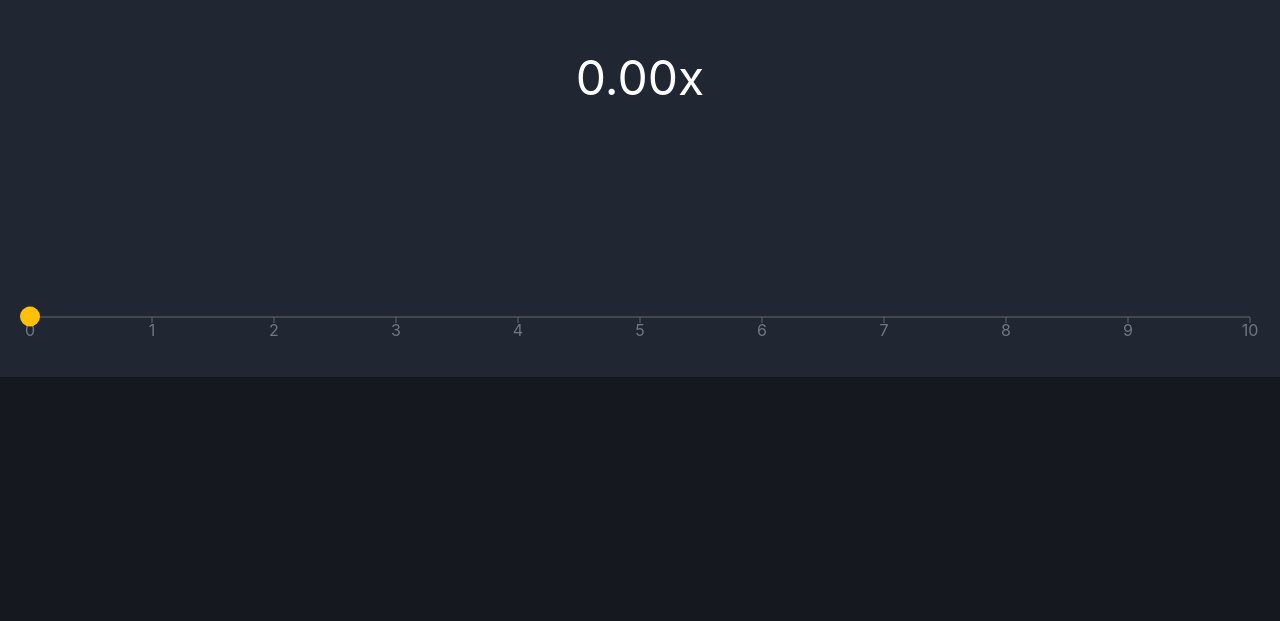
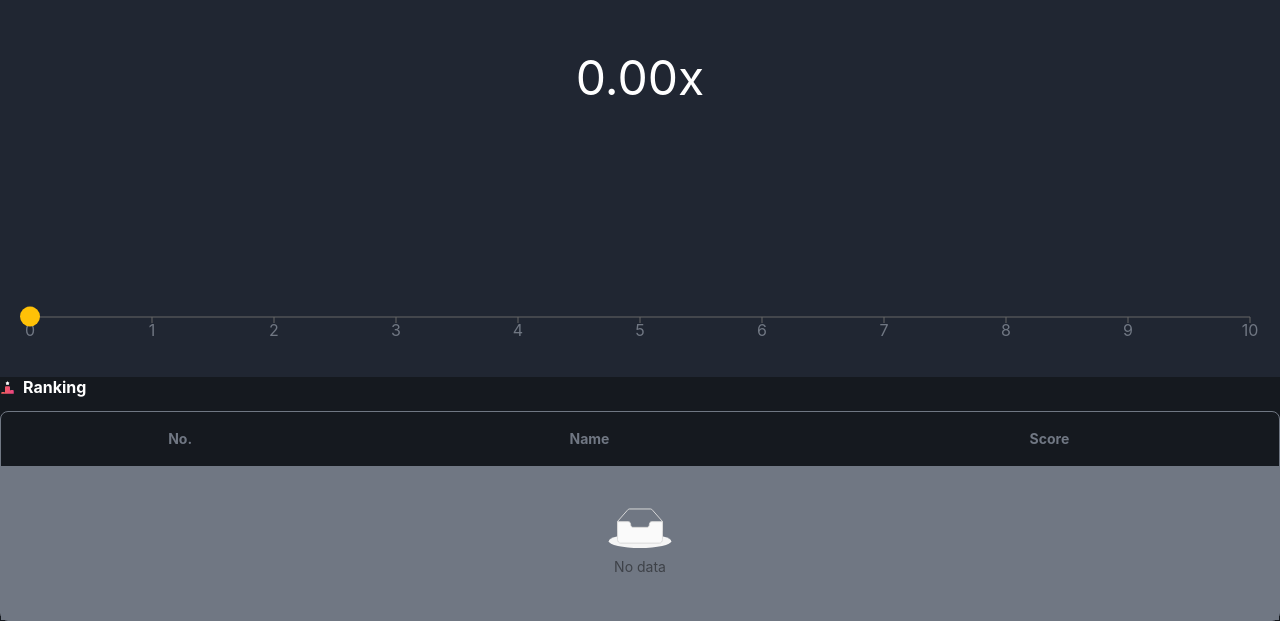
Before and after one commit to Nagham-Rashid-Alshaarany/guess-the-number, a React (Create React App) app: page / in a window 1280 px wide. Shown: the part 710-1331 px from the top of the page. Before the commit the page ends 1091 px from the top, so only its background shows below. Built offline with nearby package versions, Linux system fonts and the light colour scheme.

Commit message:
create ranking table

```diff
--- a/src/components/CurrentRound/CurrentRound.tsx
+++ b/src/components/CurrentRound/CurrentRound.tsx
@@ -3,7 +3,7 @@ import { Table } from 'antd';
 import { useGameContext } from '../../context';
 import './CurrentRound.scss';
 
-const CurrentRound: React.FC = () => {
+export default function CurrentRound(){
     const { round } = useGameContext();
     const { players } = round;
 
@@ -57,5 +57,3 @@ const CurrentRound: React.FC = () => {
         </div>
     );
 };
-
-export default CurrentRound;
--- a/src/components/Ranking/Ranking.scss
+++ b/src/components/Ranking/Ranking.scss
@@ -0,0 +1,76 @@
+@import '../../styles/variables.scss';
+
+.ranking {
+    display: flex;
+    flex-direction: column;
+    gap: 14px;
+
+    .label {
+        display: flex;
+        align-items: center;
+        gap: 8px;
+
+        img {
+            max-width: 15px;
+            display: block;
+        }
+
+        label {
+            display: block;
+            color: $white;
+            font-weight: bold;
+        }
+    }
+
+
+    .ranking-table {
+        background-color: unset;
+        color: $text-color;
+        border-radius: 8px;
+        border: 1px solid $text-color;
+
+        .ant-table {
+            background-color: transparent;
+            border-radius: 8px;
+        }
+
+        .ant-table-container {
+            border: unset !important;
+        }
+
+        .ant-table-cell {
+            text-align: center;
+            border-inline-end: unset !important;
+        }
+
+        .ant-table-thead>tr>th {
+            background-color: unset;
+            color: $text-color;
+            font-weight: bold;
+            border-inline-end: unset !important;
+            border-bottom: unset;
+        }
+
+        .ant-table-tbody>tr>td {
+            background-color: $box-bg-color;
+            color: $white;
+            border: unset;
+        }
+
+        .ant-table-tbody>tr:nth-child(odd)>td {
+            background-color: $light-gray;
+        }
+
+        .ant-table-tbody>tr:nth-child(1)>td {
+            background-color: $text-color ;
+        }
+
+        .ant-table-tbody>tr>td {
+            font-size: 16px;
+            padding: 10px 15px;
+        }
+        .current-player-row > td {
+            background-color: $text-color !important;
+          }
+    }
+}
--- a/src/components/Ranking/Ranking.tsx
+++ b/src/components/Ranking/Ranking.tsx
@@ -1,7 +1,54 @@
-import React from "react";
+import React from 'react';
+import { Table } from 'antd';
+import { useGameContext } from '../../context';
+import './Ranking.scss';
 
-export default function Ranking(){
-    return(
-        <></>
-    )
-}
+export default function Ranking() {
+    const { round } = useGameContext();
+    const { players } = round;
+
+    const currentPlayerName = 'You';
+
+    const columns = [
+        {
+          title: 'No.',
+          dataIndex: 'rank',
+          key: 'rank',
+          render: (_: any, __: any, index: number) => <span>{index + 1}</span>
+        },
+        {
+          title: 'Name',
+          dataIndex: 'name',
+          key: 'name',
+          render: (text: string) => <strong>{text || '-'}</strong>
+        },
+        {
+          title: 'Score',
+          dataIndex: 'score',
+          key: 'score',
+          render: (text: number) => <span>{text || '-'}</span>
+        },
+      ];
+
+    const sortedPlayers = [...players].sort((a, b) => b.score - a.score);
+
+    return (
+        <div className="ranking">
+            <div className='label'>
+                <img src={"/icons/ranking_svgrepo.com.svg"} />
+                <label>Ranking</label>
+            </div>
+            <Table
+                columns={columns}
+                dataSource={sortedPlayers}
+                rowKey="name"
+                pagination={false}
+                bordered
+                className="ranking-table"
+                rowClassName={(record) =>
+                    record.name === currentPlayerName ? 'current-player-row' : ''
+                }
+            />
+        </div>
+    );
+};
--- a/src/pages/Home/Home.tsx
+++ b/src/pages/Home/Home.tsx
@@ -3,6 +3,7 @@ import PlayerInputs from "../../components/PlayerInputs";
 import GameBoard from "../../components/GameBoard";
 import SpeedSlider from "../../components/SpeedSlider";
 import CurrentRound from "../../components/CurrentRound";
+import Ranking from "../../components/Ranking";
 
 export default function Home() {
     return (
@@ -11,6 +12,7 @@ export default function Home() {
             <CurrentRound/>
             <SpeedSlider/>
             <GameBoard />
+            <Ranking/>
         </>
     )
 }
```
